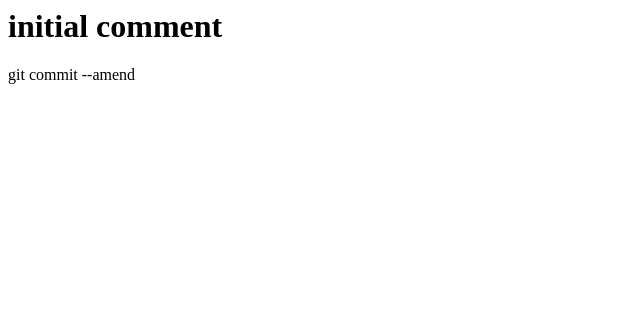
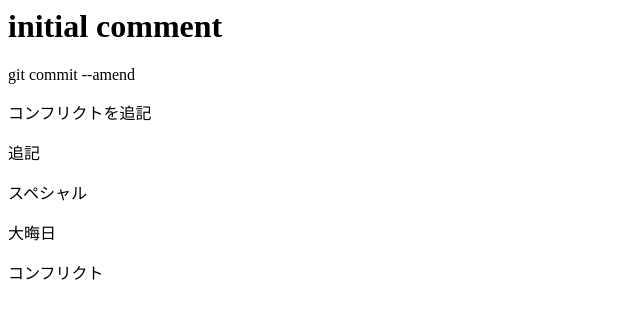
Before and after one commit to masa0307/git_tutorial, a plain HTML site: page index.html in a window 1280 px wide. Shown: the whole page, without its empty margins (0-640 px from the left). Drawn offline with Linux system fonts and the light colour scheme.

Commit message:
コンフリクトを追記

```diff
--- a/index.html
+++ b/index.html
@@ -1,2 +1,7 @@
 <h1>initial comment</h1>
 <p>git commit --amend</p>
+<p>コンフリクトを追記</p>
+<p>追記</p>
+<p>スペシャル</p>
+<p>大晦日</p>
+<p>コンフリクト</p>
```
